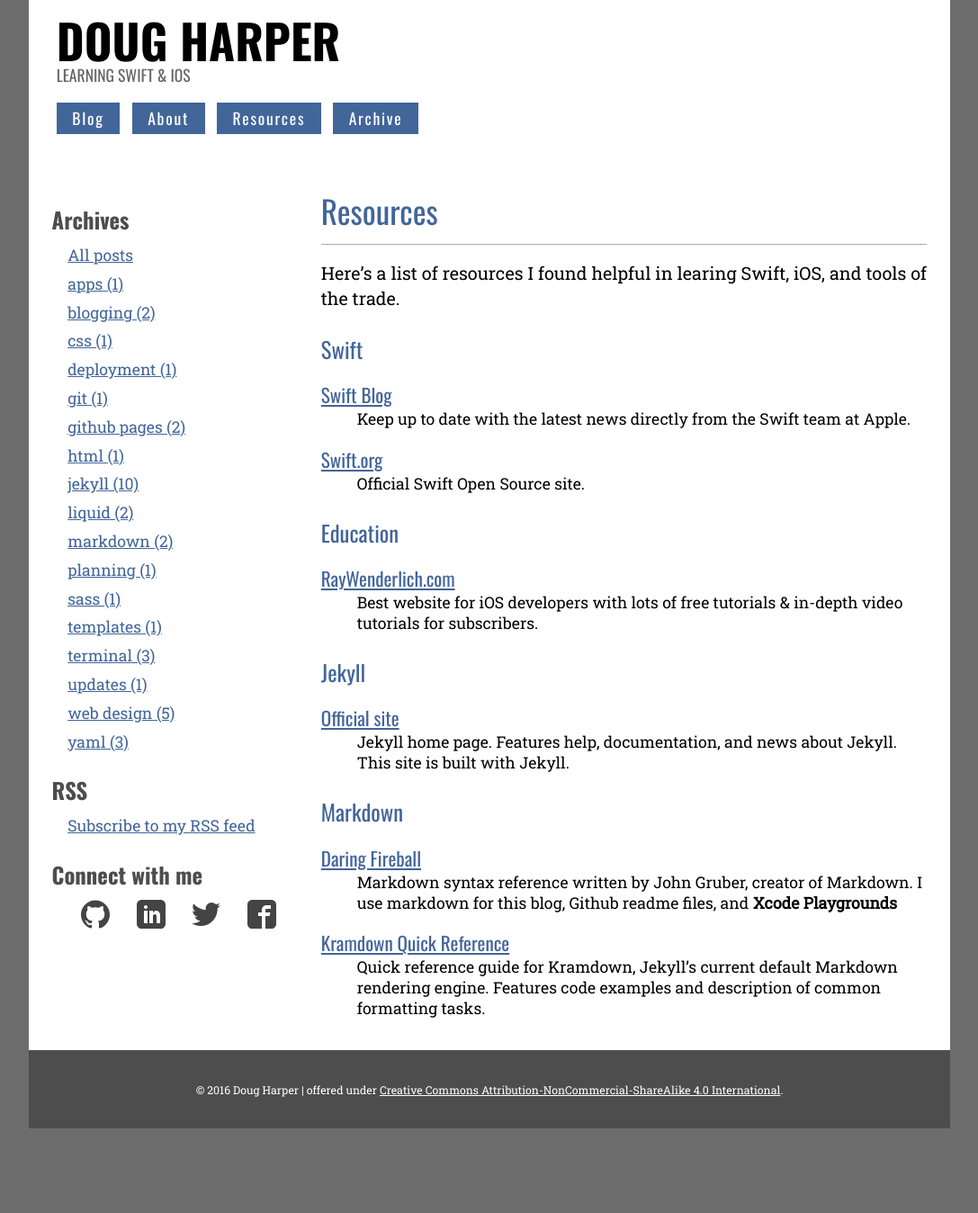
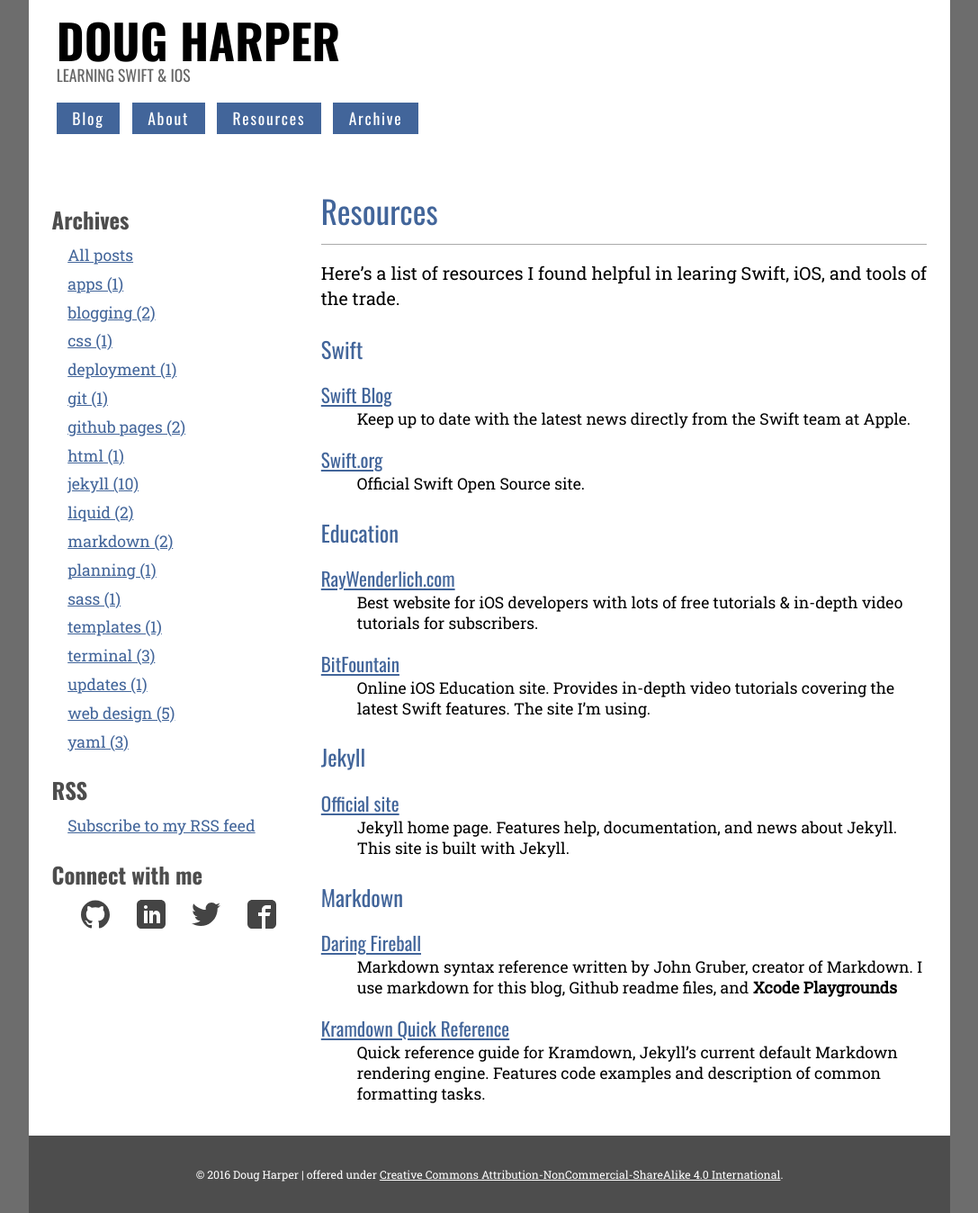
Before and after one commit to endodoug/endodoug.github.io, a Jekyll site: the page built from resources.md, in a window 1280 px wide. Shown: the whole page at 90% size, without its empty margins (96-1183 px from the left). Built offline with Jekyll 4.4.1, drawn with Linux system fonts in a browser that asks for light colours; before the commit the page ends 1254 px from its top, so only the background shows below that.

Commit message:
Update resources.md
Added Bitfountain to Education

```diff
--- a/resources.md
+++ b/resources.md
@@ -18,6 +18,9 @@
 [RayWenderlich.com](http://www.raywenderlich.com "Ray Wenderlich.com")
 : Best website for iOS developers with lots of free tutorials & in-depth video tutorials for subscribers.
 
+[BitFountain](https://www.bitfountain.io "BitFountain.com")
+: Online iOS Education site.  Provides in-depth video tutorials covering the latest Swift features.  The site I'm using.
+
 ### Jekyll
 
 [Official site](http://jekyllrb.com/ "Official Jekyll site")
```
